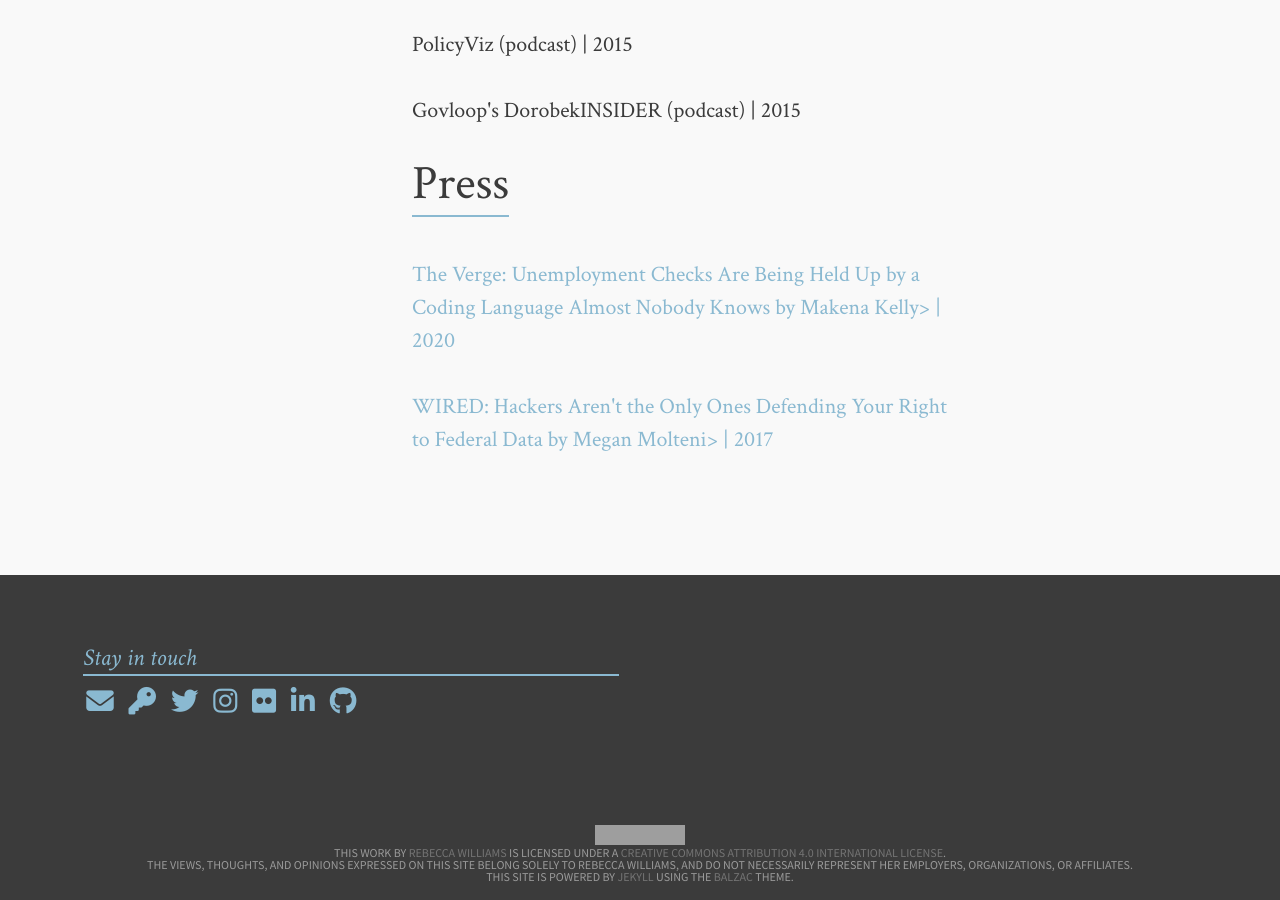
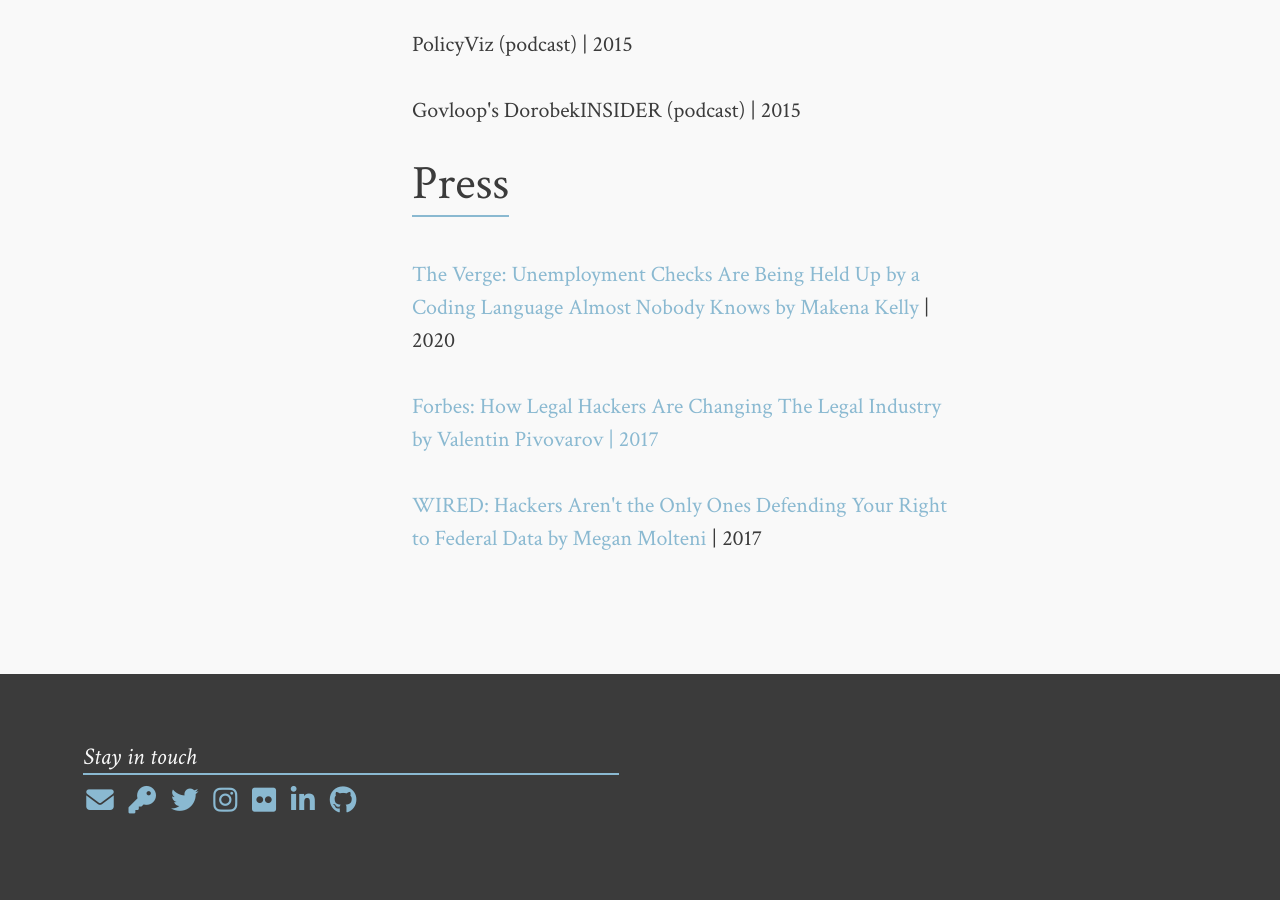
Before and after one commit to rebeccawilliams/rebeccawilliams.us, a Jekyll site: the page built from speaking.md, in a window 1280 px wide and 900 px high, scrolled down 3442 px. Built offline with Jekyll 4.4.1, drawn with Linux system fonts in a browser that asks for light colours; nearby versions of some CDN libraries; grey boxes are pictures that could not be loaded.

Commit message:
Update speaking.html

```diff
--- a/_layouts/speaking.html
+++ b/_layouts/speaking.html
@@ -50,8 +50,9 @@
                   <p>PolicyViz (podcast) | 2015 </p>
                   <p>Govloop's DorobekINSIDER (podcast) | 2015 </p>
 		<lh><h2><span class="bb">Press</a></span></h2></lh>
-                  <p><a href=https://www.theverge.com/2020/4/14/21219561/coronavirus-pandemic-unemployment-systems-cobol-legacy-software-infrastructure>The Verge: Unemployment Checks Are Being Held Up by a Coding Language Almost Nobody Knows by Makena Kelly> | 2020 </p>
-		<p><a href=https://www.wired.com/2017/05/hackers-arent-ones-defending-right-federal-data/>WIRED: Hackers Aren't the Only Ones Defending Your Right to Federal Data by Megan Molteni> | 2017 </p>
+                  <p><a href=https://www.theverge.com/2020/4/14/21219561/coronavirus-pandemic-unemployment-systems-cobol-legacy-software-infrastructure>The Verge: Unemployment Checks Are Being Held Up by a Coding Language Almost Nobody Knows by Makena Kelly</a> | 2020 </p>
+<p><a href=https://www.forbes.com/sites/valentinpivovarov/2018/11/07/legalhackers/#51c02cd05d82>Forbes: How Legal Hackers Are Changing The Legal Industry by Valentin Pivovarov | 2017</a>
+		  <p><a href=https://www.wired.com/2017/05/hackers-arent-ones-defending-right-federal-data/>WIRED: Hackers Aren't the Only Ones Defending Your Right to Federal Data by Megan Molteni</a> | 2017 </p>
           </article>
         </section>
     </div>
```
